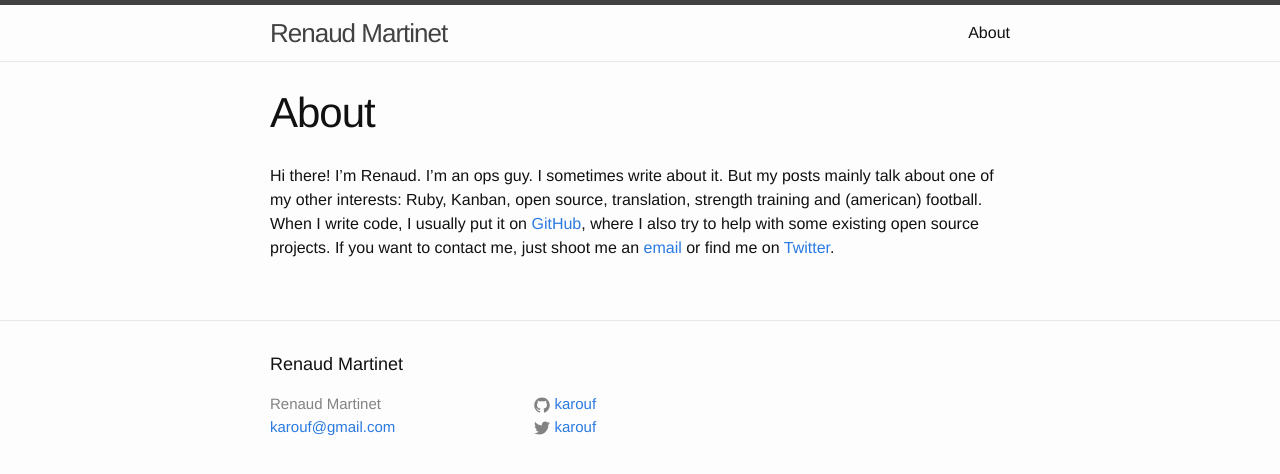
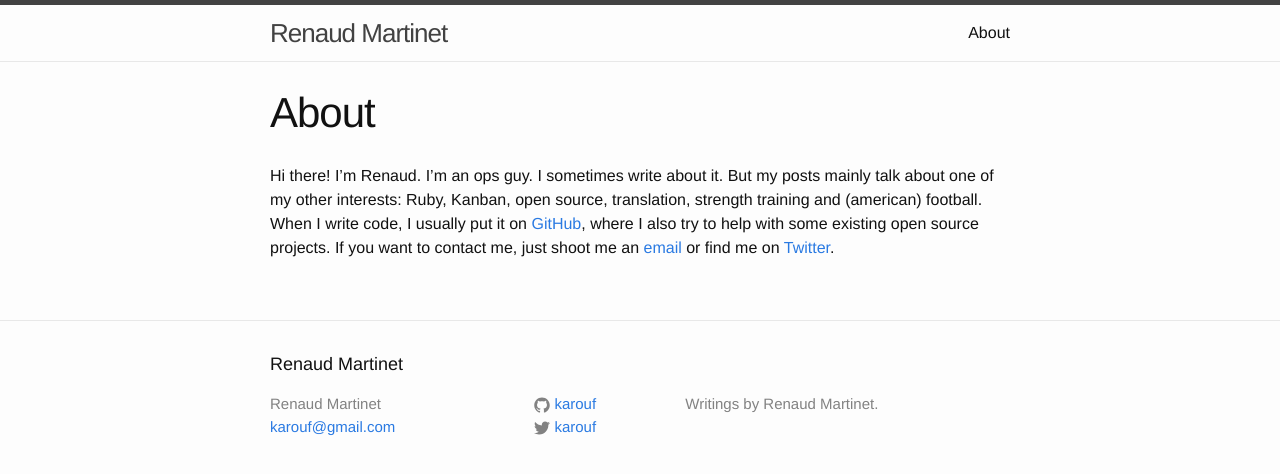
Before and after one commit to karouf/karouf.github.io, a Jekyll site: the page built from about.md, in a window 1280 px wide. Shown: the top 474 px of the page. Built offline with Jekyll 4.4.1, drawn with Linux system fonts in a browser that asks for light colours.

Commit message:
Add website description

```diff
--- a/_config.yml
+++ b/_config.yml
@@ -1,7 +1,7 @@
 # Site settings
 title: Renaud Martinet
 email: karouf@gmail.com
-description: > # this means to ignore newlines until "baseurl:"
+description: "Writings by Renaud Martinet."
 baseurl: "" # the subpath of your site, e.g. /blog/
 url: "http://renaudmarti.net" # the base hostname & protocol for your site
 twitter_username: karouf
```
